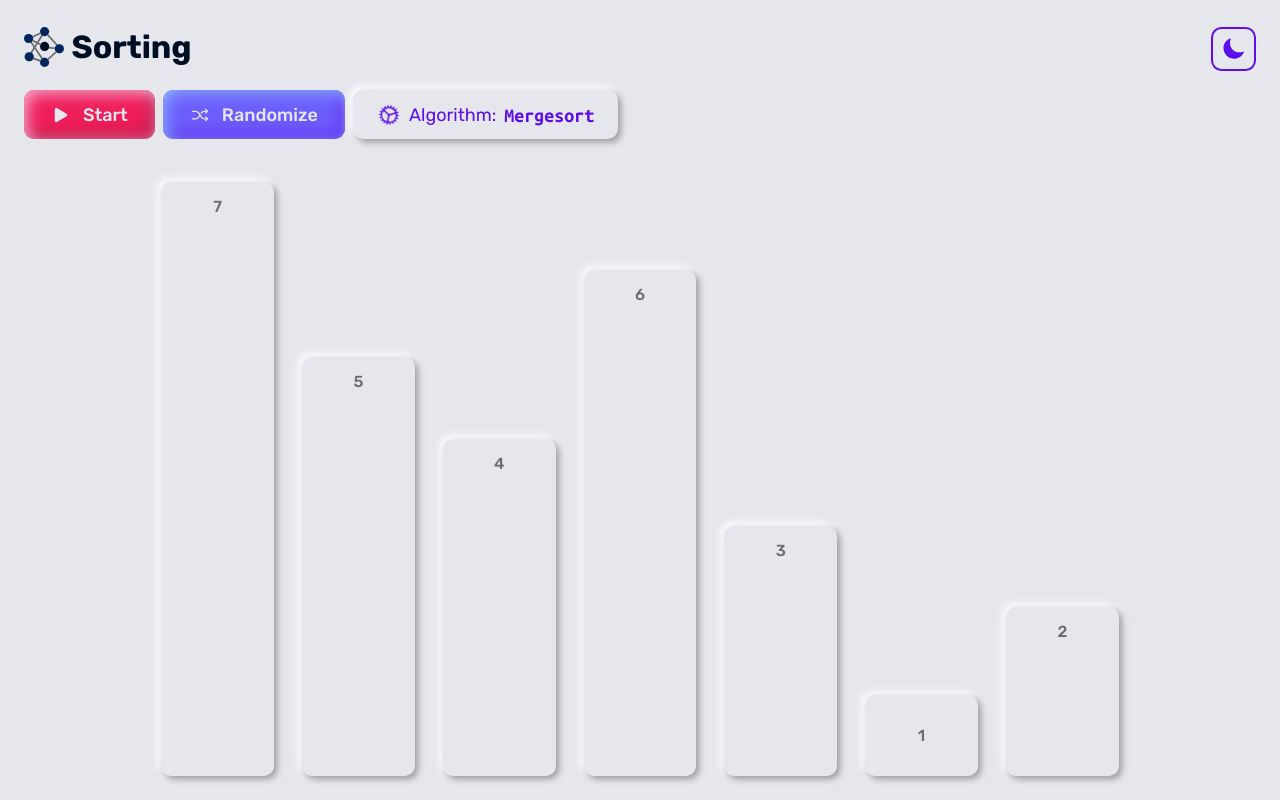
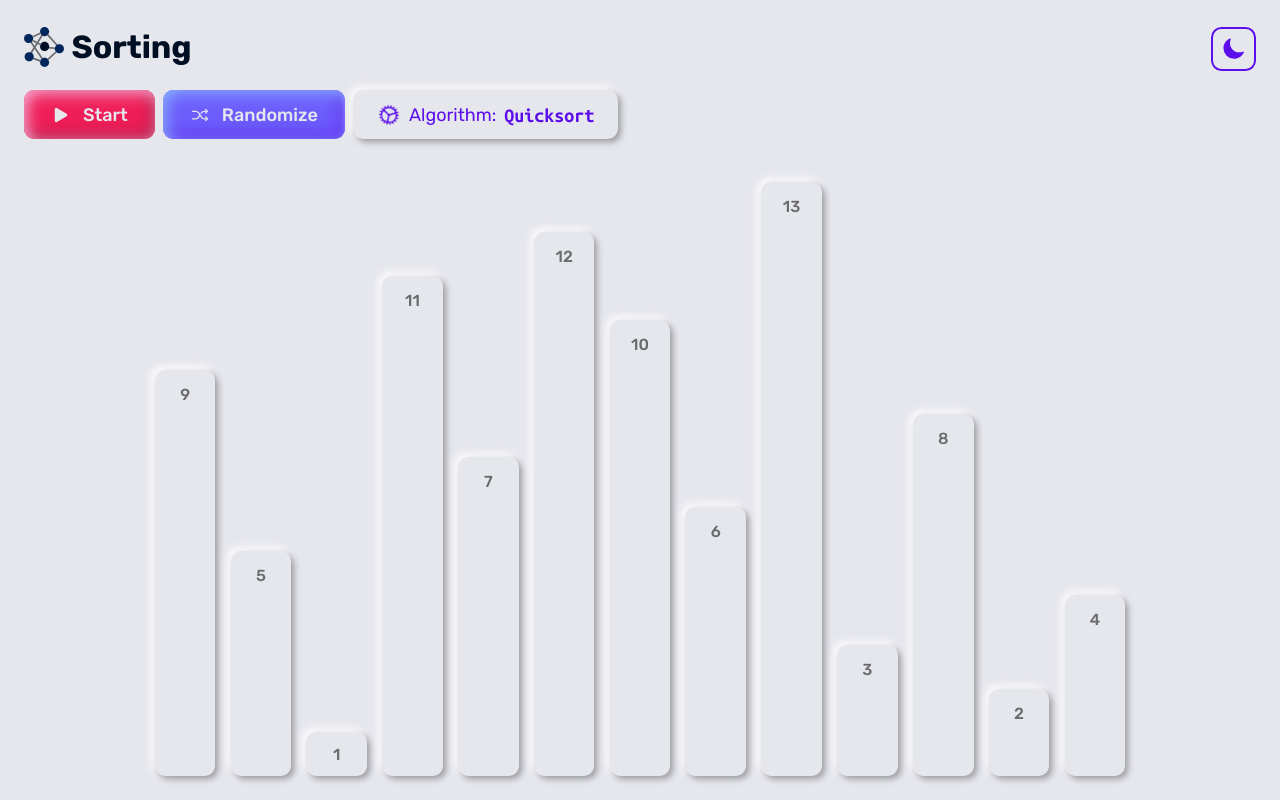
Before and after one commit to totokunaga/totokunaga-web, a Next.js app: page /algorithms/sorting in a window 1280 px wide. Built offline with nearby package versions, Linux system fonts and the light colour scheme.

Commit message:
dealt with rendering problem when sorting page is loaded

```diff
--- a/src/components/algorithms/sorting/Bar/Bar.tsx
+++ b/src/components/algorithms/sorting/Bar/Bar.tsx
@@ -24,8 +24,7 @@ export const Bar: React.FC<BarProp> = ({
   onClickHandler,
 }) => {
   const barClassName = useMemo(() => {
-    const classes = [neumorphic.root, style.bar];
-    if (status !== "normal") classes.push(style[status]);
+    const classes = [neumorphic.root, style.bar, style[status]];
     return classes.join(" ");
   }, [status]);
 
--- a/src/components/algorithms/sorting/Bar/bar.module.scss
+++ b/src/components/algorithms/sorting/Bar/bar.module.scss
@@ -31,6 +31,12 @@
     color: var(--white);
     background-color: var(--secondary);
     @include inward-shodow(var(--secondary-light), var(--secondary-dark));
+  }
+  &.default {
+    animation-name: appearing;
+    animation-duration: 0.35s;
+    animation-iteration-count: 1;
+    animation-timing-function: ease-in-out;
   }
 }
 
@@ -73,3 +79,12 @@
     opacity: 0;
   }
 }
+
+@keyframes appearing {
+  0% {
+    opacity: 0;
+  }
+  100% {
+    opacity: 1;
+  }
+}
--- a/src/components/algorithms/sorting/BarBlock/BarBlock.tsx
+++ b/src/components/algorithms/sorting/BarBlock/BarBlock.tsx
@@ -1,4 +1,11 @@
-import { Fragment, useCallback, useEffect, useState } from "react";
+import {
+  Dispatch,
+  Fragment,
+  SetStateAction,
+  useCallback,
+  useEffect,
+  useState,
+} from "react";
 import { CSSStyle, SortableBar, SortingPrevAnimationType } from "@utils/types";
 import { Bar } from "../Bar";
 import {
@@ -7,10 +14,7 @@ import {
   initBars,
   visualizeSorting,
 } from "@utils/functions";
-import {
-  sortingAlgorithms,
-  swap,
-} from "@utils/functions/pages/algorithms/sorting/algorithms";
+import { swap } from "@utils/functions/pages/algorithms/sorting/algorithms";
 import { useDispatch } from "react-redux";
 import { useSelector } from "react-redux";
 import {
@@ -24,9 +28,13 @@ import barStyle from "../Bar/bar.module.scss";
 
 type BarBlockProp = CSSStyle & {
   values: number[];
+  setControllerVisible: Dispatch<SetStateAction<boolean>>;
 };
 
-export const BarBlock: React.FC<BarBlockProp> = ({ values }) => {
+export const BarBlock: React.FC<BarBlockProp> = ({
+  values,
+  setControllerVisible,
+}) => {
   const [innerValues, setInnerValues] = useState<number[]>([]);
   const [bars, setBars] = useState<SortableBar[]>([]);
   const [indexes, setIndexes] = useState<number[]>([]);
@@ -39,18 +47,19 @@ export const BarBlock: React.FC<BarBlockProp> = ({ values }) => {
   const { algorithm, algorithmSpeed, algorithmExecuted, randomizeExecuted } =
     useSelector(selectSortindingController);
 
+  // Initialize bar related UI information
   useEffect(() => {
     setInnerValues(values);
     setBars(initBars(values));
     setIndexes(values.map((_, i) => i));
+    setControllerVisible(true);
   }, [values]);
 
   useEffect(() => {
     const barElement = document.getElementById("bar-1");
     if (barElement) {
       const barWidth = barElement.clientWidth;
-      const barHeight = barElement.clientHeight;
-      setShowValue(barWidth > 24 && barHeight > 32);
+      setShowValue(barWidth > 24);
     }
   });
 
--- a/src/pages/algorithms/sorting/index.tsx
+++ b/src/pages/algorithms/sorting/index.tsx
@@ -6,10 +6,7 @@ import { BAR_BLOCK_WRAPPER, pages, paths } from "@utils/constants";
 import style from "@styles/default.module.scss";
 import { BarBlock } from "@components/algorithms/sorting/BarBlock/BarBlock";
 import { SortingControlSection } from "@components/algorithms";
-import {
-  mergesort,
-  shuffle,
-} from "@utils/functions/pages/algorithms/sorting/algorithms";
+import { shuffle } from "@utils/functions/pages/algorithms/sorting/algorithms";
 import { selectSortindingController, selectWindow } from "@utils/slices";
 import GraphIcon from "@assets/graph.svg";
 import ColoredGraphIcon from "@assets/colored-graph.svg";
@@ -17,12 +14,9 @@ import { ThemeButton } from "@components/common/ThemeButton";
 
 const { sorting } = pages;
 
-// const values = [5, 3, 2, 4, 1];
-// mergesort(values);
-// console.log(values);
-
 const SortingIndex: React.FC = () => {
   const [values, setValues] = useState<number[]>([]);
+  const [isControllerVisible, setControllerVisible] = useState(false);
 
   const { numberOfBars } = useSelector(selectSortindingController);
   const { isDarkMode } = useSelector(selectWindow);
@@ -46,11 +40,10 @@ const SortingIndex: React.FC = () => {
     ).map((_, i) => i + 1);
 
     shuffle(randomValues);
-
     setValues(randomValues);
   }, [numberOfBars]);
 
-  return values.length ? (
+  return (
     <>
       <MyHead {...sorting} />
       <div
@@ -94,17 +87,24 @@ const SortingIndex: React.FC = () => {
         </div>
 
         <div className={style.mobile_friendly_flex} style={{ height: "100%" }}>
-          <SortingControlSection />
+          <div
+            style={{ visibility: isControllerVisible ? "visible" : "hidden" }}
+          >
+            <SortingControlSection />
+          </div>
           <div
             id={BAR_BLOCK_WRAPPER}
             style={{ display: "flex", flex: 1, justifyContent: "center" }}
           >
-            <BarBlock values={values} />
+            <BarBlock
+              values={values}
+              setControllerVisible={setControllerVisible}
+            />
           </div>
         </div>
       </div>
     </>
-  ) : null;
+  );
 };
 
 export default SortingIndex;
--- a/src/utils/constants/pages/algorithms/sorting.ts
+++ b/src/utils/constants/pages/algorithms/sorting.ts
@@ -1,6 +1,7 @@
 import { SortingAnimationType } from "@utils/types";
 
 export const sortingAnimationSpeed: Record<SortingAnimationType, number> = {
+  default: 300,
   normal: 300,
   swap: 300,
   focus: 150,
@@ -12,6 +13,7 @@ export const sortingAnimationSpeed: Record<SortingAnimationType, number> = {
 };
 
 export const sortingTransitionSpeed: Record<SortingAnimationType, number> = {
+  default: 0.3,
   normal: 0.3,
   swap: 0.3,
   focus: 0.3,
@@ -26,6 +28,7 @@ export const nonswapSortingAnimationSpeed: Record<
   SortingAnimationType,
   number
 > = {
+  default: 300,
   normal: 300,
   swap: 300,
   focus: 150,
@@ -40,6 +43,7 @@ export const nonswapSortingTransitionSpeed: Record<
   SortingAnimationType,
   number
 > = {
+  default: 0.3,
   normal: 0.3,
   swap: 0.3,
   focus: 0.3,
--- a/src/utils/functions/pages/algorithms/sorting/index.ts
+++ b/src/utils/functions/pages/algorithms/sorting/index.ts
@@ -6,7 +6,6 @@ import {
   SortingAnimation,
   SortingAnimationType,
   SortingPrevAnimationType,
-  swapSortingAlgorithmSet,
 } from "@utils/types";
 import { SetStateAction } from "react";
 import { sortingAlgorithms } from "./algorithms";
@@ -14,7 +13,7 @@ import { sortingAlgorithms } from "./algorithms";
 export const initBars = (values: number[]): SortableBar[] => {
   return values.map((v) => ({
     value: v,
-    status: "normal",
+    status: "default",
     relativeIndex: 0,
   }));
 };
--- a/src/utils/slices/algorithms/sorting/sortingControllerSlice.ts
+++ b/src/utils/slices/algorithms/sorting/sortingControllerSlice.ts
@@ -1,7 +1,7 @@
 import { createSlice, PayloadAction } from "@reduxjs/toolkit";
 import { slicerNames } from "@utils/slices/slicerNames";
 import { RootState } from "@utils/slices/store";
-import { SortingAlgorithm } from "@utils/types";
+import { QUICKSORT, SortingAlgorithm } from "@utils/types";
 
 type sortingControllerSliceProp = {
   algorithm: SortingAlgorithm;
@@ -12,7 +12,7 @@ type sortingControllerSliceProp = {
 };
 
 export const sortingControllerSliceInitState: sortingControllerSliceProp = {
-  algorithm: "Mergesort",
+  algorithm: QUICKSORT,
   algorithmSpeed: 1,
   algorithmExecuted: false,
   randomizeExecuted: false,
--- a/src/utils/types/pages/algorithms/sorting.ts
+++ b/src/utils/types/pages/algorithms/sorting.ts
@@ -1,6 +1,6 @@
 import { SetStateAction } from "react";
 
-export type BarStatus = "normal" | "swap" | "focus" | "done";
+export type BarStatus = "default" | "normal" | "swap" | "focus" | "done";
 export type SortingAnimationType =
   | BarStatus
   | "clear"
@@ -61,14 +61,6 @@ export const sortingNames: Record<SortingAlgorithm, string> = {
   Mergesort: MERGESORT,
 };
 
-export const swapSortingAlgorithmSet = new Set([
-  QUICKSORT,
-  SELECTION_SORT,
-  BUBBLE_SORT,
-  INSERTION_SORT,
-  HEAPSORT,
-]);
-
 export type SwapSortingFunction = (values: number[]) => SortingAnimation[];
 export type NonswapSortingFunction = (
   values: number[],
```
